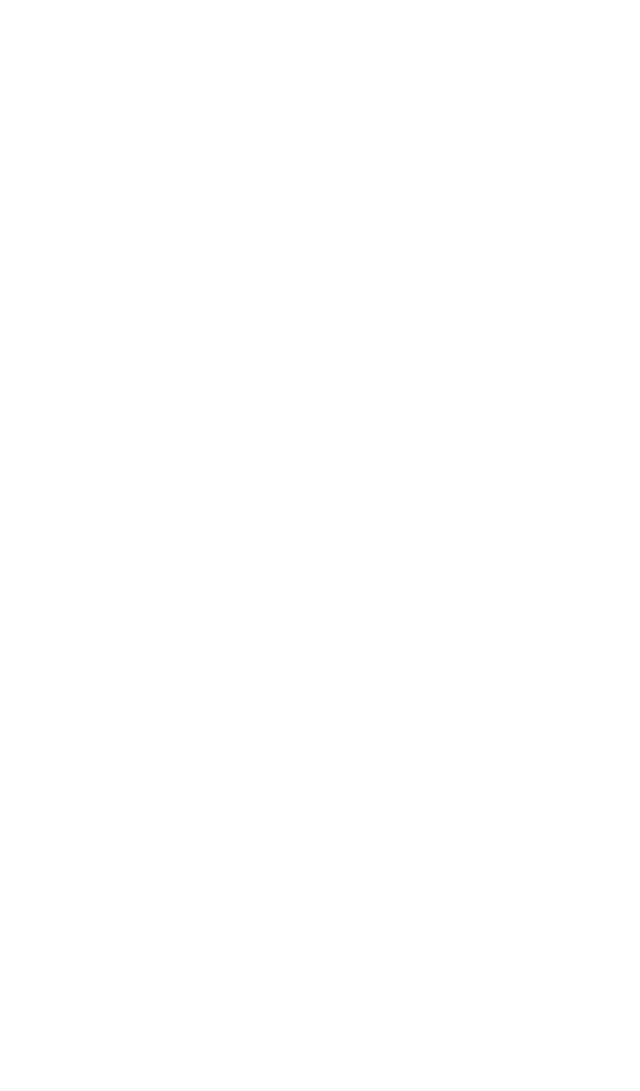
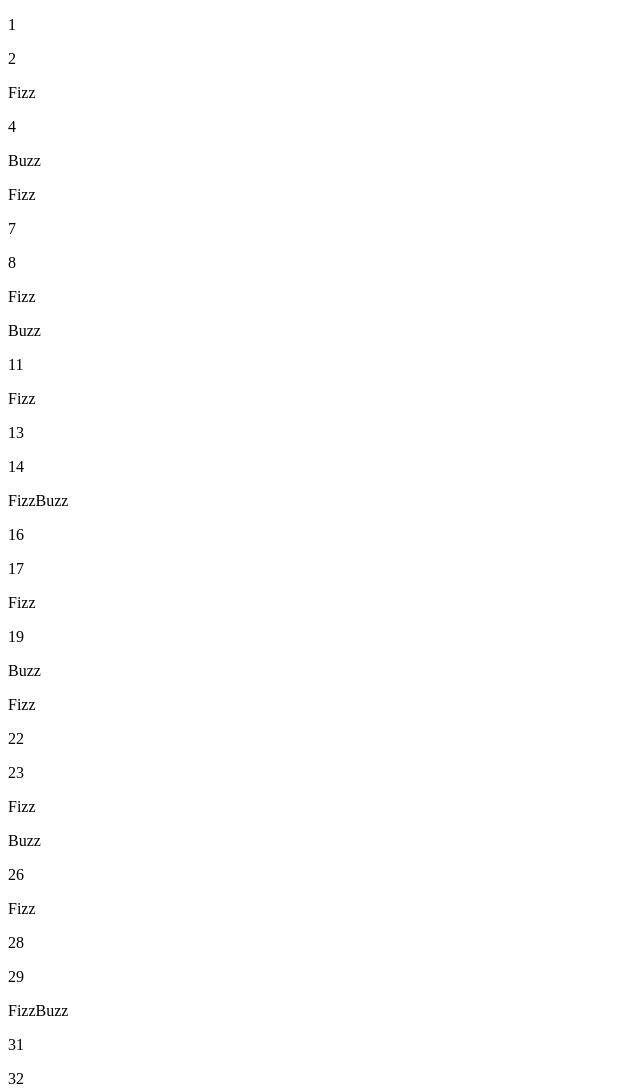
Before and after one commit to pkmoney1138/fizz-buzz-app, a plain HTML site: page index.html in a window 1280 px wide. Shown: the top 1091 px of the page, without its empty margins (0-640 px from the left). Before the commit the page ends 800 px from the top, so only its background shows below. Drawn offline with nearby package versions, Linux system fonts and the light colour scheme.

Commit message:
finished initial fizz-buzz app

```diff
--- a/js/main.js
+++ b/js/main.js
@@ -0,0 +1,16 @@
+$(document).ready(function () {
+  for (var i = 1; i < 101; i++) {
+    if(i % 3 == 0 && i % 5 == 0) {
+      $("body").append('<p>FizzBuzz</p>');
+    }
+    else if(i % 3 == 0) {
+      $('body').append('<p>Fizz</p>');
+    }
+    else if(i % 5 == 0) {
+      $('body').append('<p>Buzz</p>');
+    }
+    else {
+      $('body').append('<p>' + i + '</p>');
+    }
+  }
+})//final close
```
Also changed, not shown: index.html (line endings or trailing spaces).
